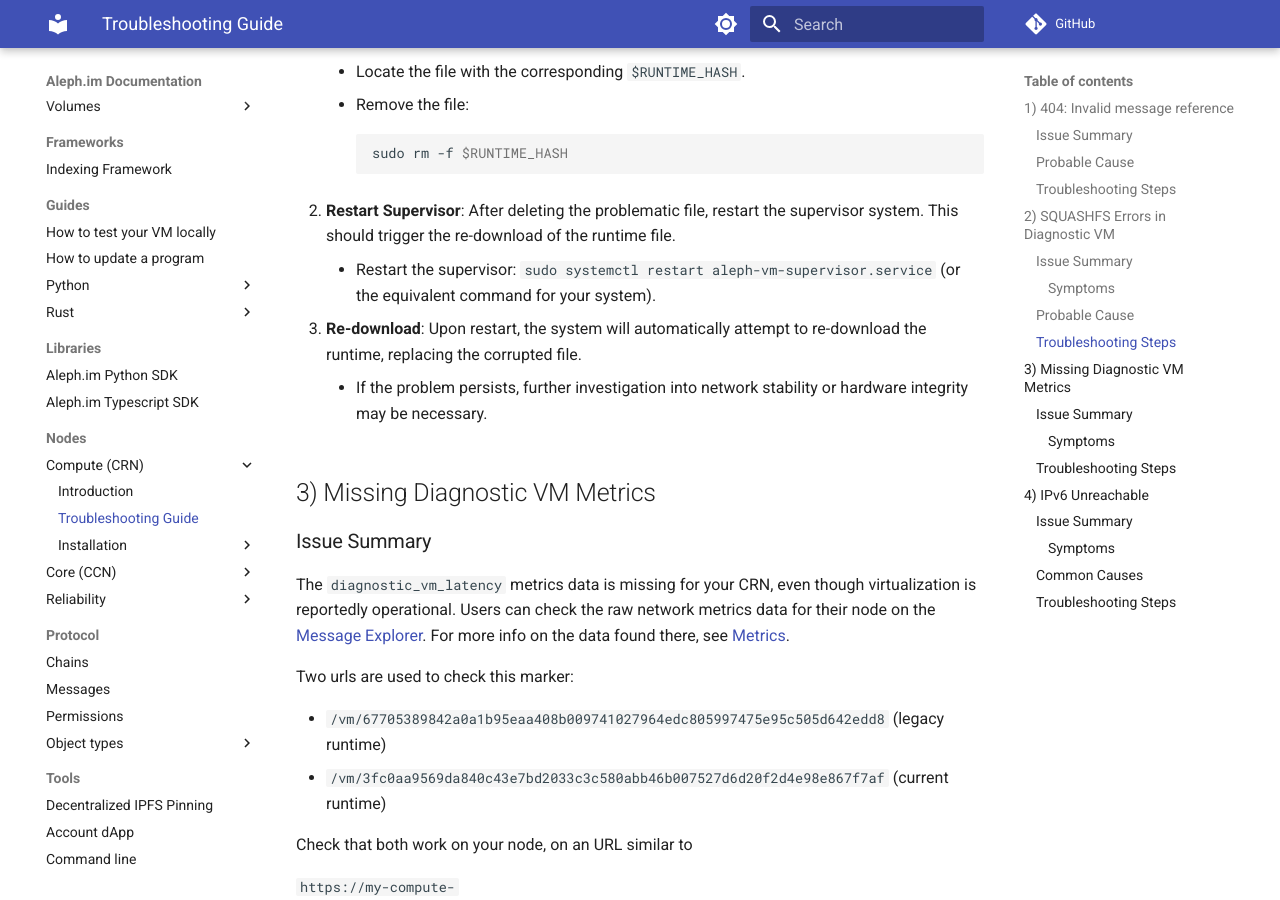
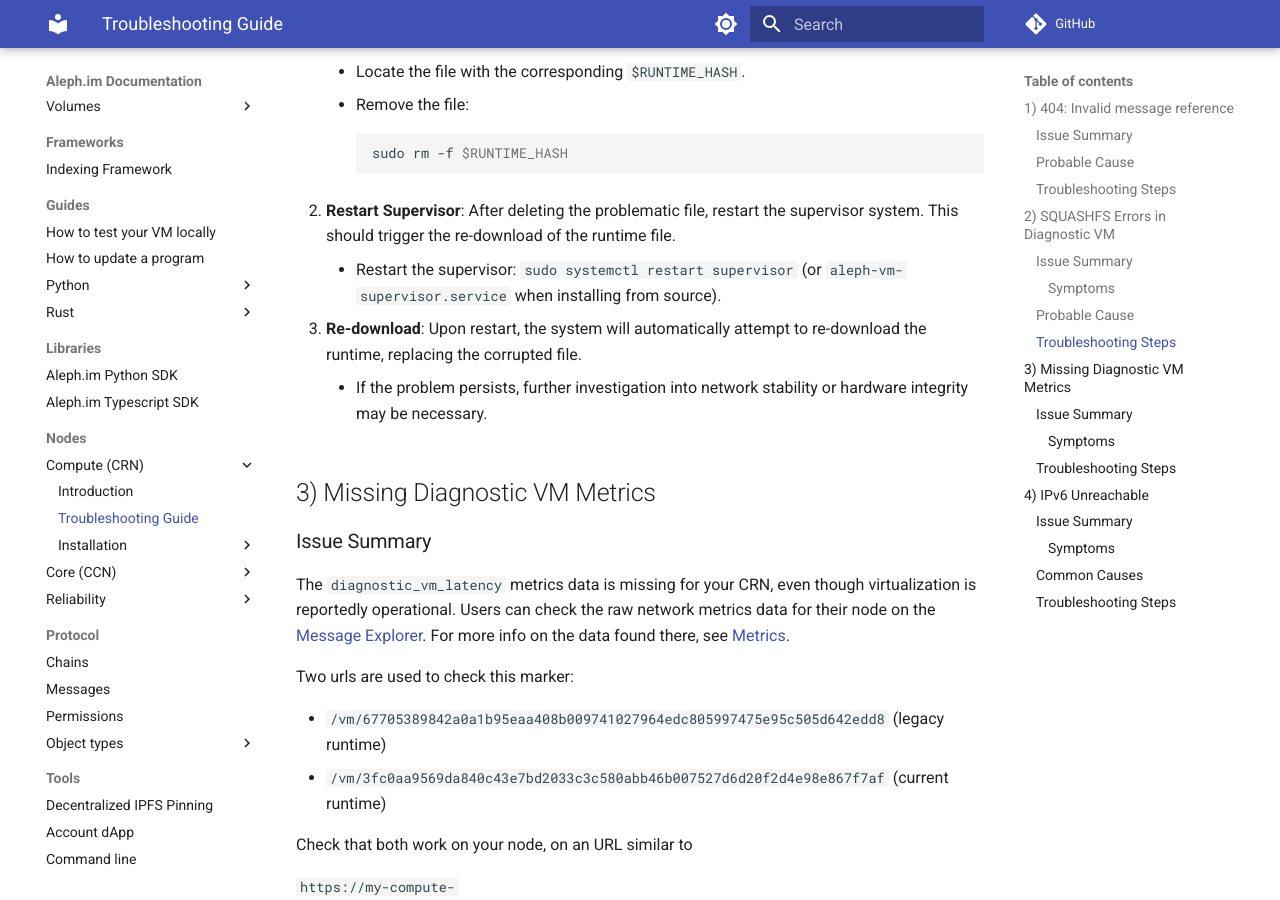
Before and after one commit to aleph-im/aleph-docs, an MkDocs documentation site: the page built from docs/nodes/Compute_(CRN)/troubleshooting.md, in a window 1280 px wide and 900 px high, scrolled down 1942 px. Built offline with MkDocs 1.6.1 and Material for MkDocs 9.7.7, drawn with Linux system fonts in a browser that asks for light colours; comment, search, counter and statistics services are not loaded.

Commit message:
Clarify supervisor restart command

```diff
--- a/docs/nodes/Compute_(CRN)/troubleshooting.md
+++ b/docs/nodes/Compute_(CRN)/troubleshooting.md
@@ -65,7 +65,7 @@
 
 2. **Restart Supervisor**: After deleting the problematic file, restart the supervisor system. This should trigger the re-download of the runtime file.
 
-    - Restart the supervisor: `sudo systemctl restart aleph-vm-supervisor.service` (or the equivalent command for your system).
+    - Restart the supervisor: `sudo systemctl restart supervisor` (or `aleph-vm-supervisor.service` when installing from source).
 
 3. **Re-download**: Upon restart, the system will automatically attempt to re-download the runtime, replacing the corrupted file.
 
```
